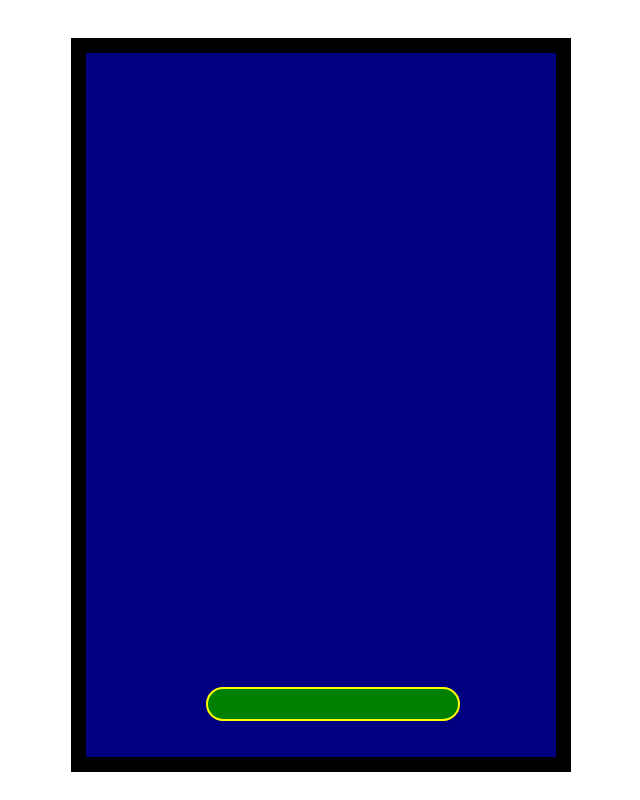
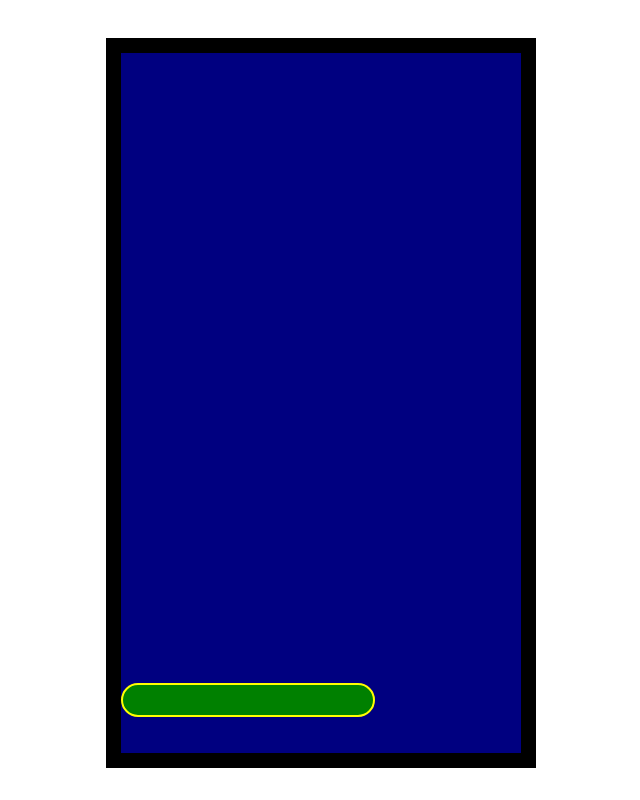
Before and after one commit to DaniSuarezG/Reboot-Pong, a plain HTML site: page index.html in a window 1280 px wide. Shown: the whole page, without its empty margins (319-959 px from the left). Drawn offline with Linux system fonts and the light colour scheme.

Commit message:
Object Refactor main.js

```diff
--- a/index.html
+++ b/index.html
@@ -10,12 +10,12 @@
     <title>Document</title>
 </head>
 <body>
-    <div id="container">
-        <div id="player-paddle" class="paddle brilli-brilli"></div>
-        <!--<div id="enemy-paddle" class="paddle brilli-brilli"></div>
-        <div class='ball'>-->
-            <!--<div class="ball_effect"></div>-->
-        </div>
-    </div>
+    <!--<div id="container">-->
+        <!--<div id="player-paddle" class="paddle brilli-brilli"></div>
+        <div id="enemy-paddle" class="paddle brilli-brilli"></div>
+        <div class='ball'>
+            <div class="ball_effect"></div>
+        </div>-->
+    <!--</div>-->
 </body>
 </html>
--- a/main.js
+++ b/main.js
@@ -1,3 +1,4 @@
+/*
 function Board() {
     let player = document.querySelector('#player-paddle')
     player.style.left = '120px'
@@ -30,4 +31,52 @@ function Board() {
     }
 }
 
-let game = new Board()
+//let game = new Board()*/
+
+//clase game
+
+function Game(){
+    this.board  = new Board()
+    this.player = new Paddle()
+    this.enemy  = new Paddle()
+
+    this.world =  document.querySelector('body')
+
+    let playerHtml = this.player.innerHTML
+    let enemyHtml = this.enemy.innerHTML
+    this.board.html.appendChild(this.player.html)
+    this.world.appendChild(this.board.html)
+}
+
+//clase board
+function Board(){
+    this.createHTML = function (){
+        this.html = document.createElement('div')
+        this.html.id = 'board'
+    }
+    this.createHTML()
+    this.height = 700
+    this.html.style.height = this.height + 'px'
+    this.width = this.height * this.ratio
+    this.html.style.width = this.width + 'px'
+}
+Board.prototype.ratio = 4/7
+
+//clase paddle con dos objetos
+function Paddle(){
+
+    this.createHTML = function(){
+        this.html = document.createElement('div')
+        this.html.id = 'player-paddle'
+        this.html.classList.add('paddle')
+    }
+    this.createHTML()
+    this.height = 30
+    this.html.style.height = this.height + 'px'
+    this.width = 250
+    this.html.style.width = this.width + 'px'
+}
+//clase para la bola
+
+let game = new Game()
+console.log(game)
--- a/styles.css
+++ b/styles.css
@@ -3,7 +3,7 @@ body {
     justify-content: center;
 }
 
-#container {
+#board {
     display: flex;
     position: relative;
     /*text-align: center;
```
